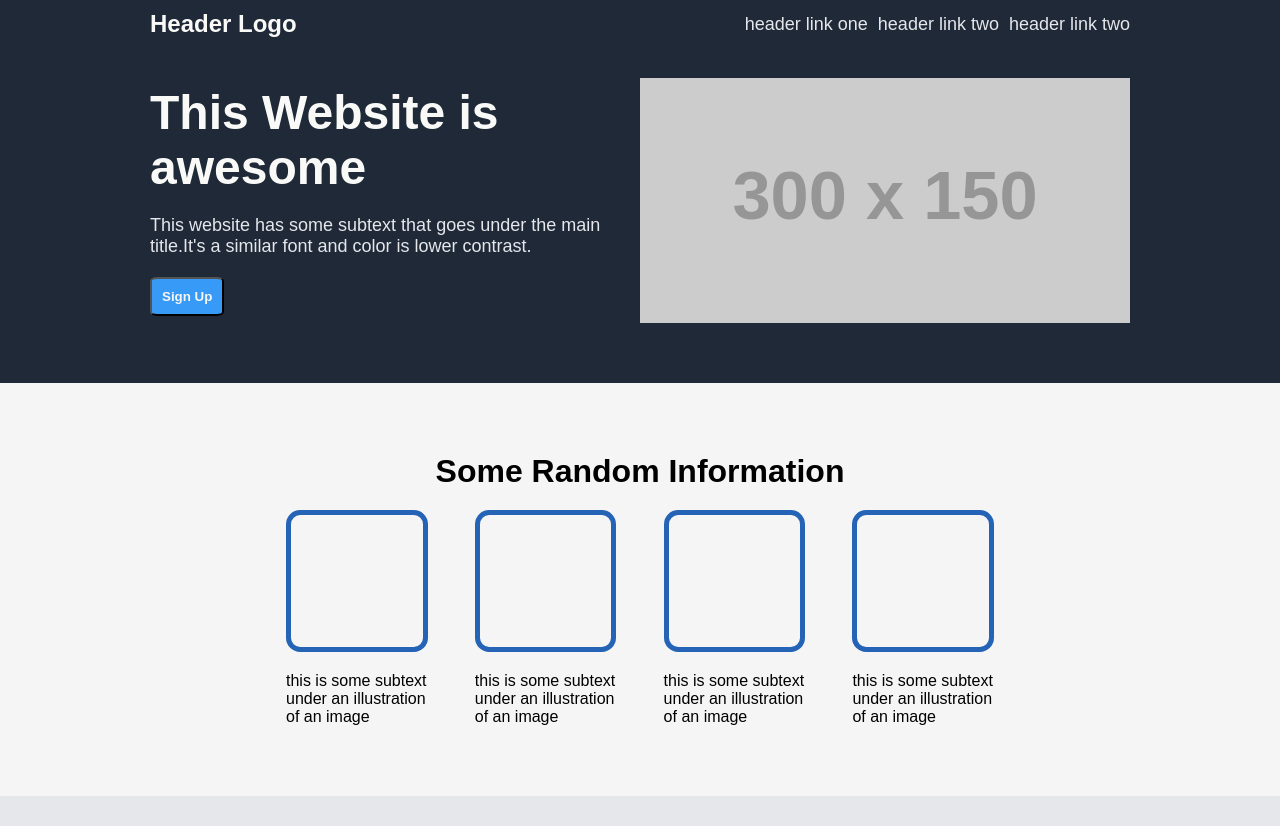
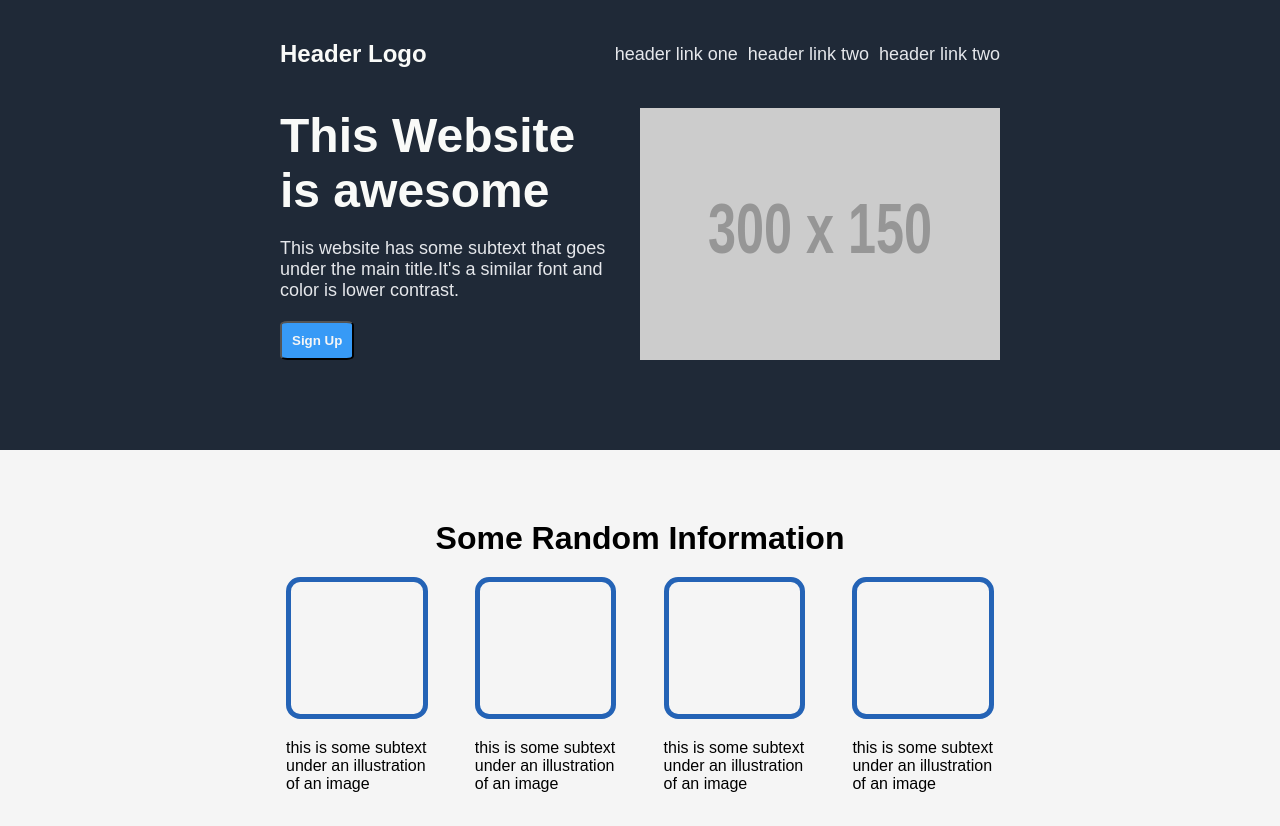
Before and after one commit to utsobanerjee/odin-landing-page-practise, a plain HTML site: page index.html in a window 1280 px wide. Shown: the top 826 px of the page. Drawn offline with Linux system fonts and the light colour scheme; placeholder pictures from the web are drawn by us.

Commit message:
Modified the hero section addidng relative width and centering the content and giving some padding

```diff
--- a/style.css
+++ b/style.css
@@ -13,9 +13,12 @@ body {
     background-color: #1F2937;
     display: flex;
     flex-direction: column;
-    padding: 10px 150px 10px 150px;
+    padding: 40px;
+    justify-content: center;
+    align-items: center;
 }
 .nav-bar {
+    width: 60%;
     display: flex;
     justify-content: space-between;
 }
@@ -59,6 +62,7 @@ img{
 
 }
 .hero-main {
+    width: 60%;
     display: flex;
     justify-content: space-between;
     margin-top: 40px;
```
